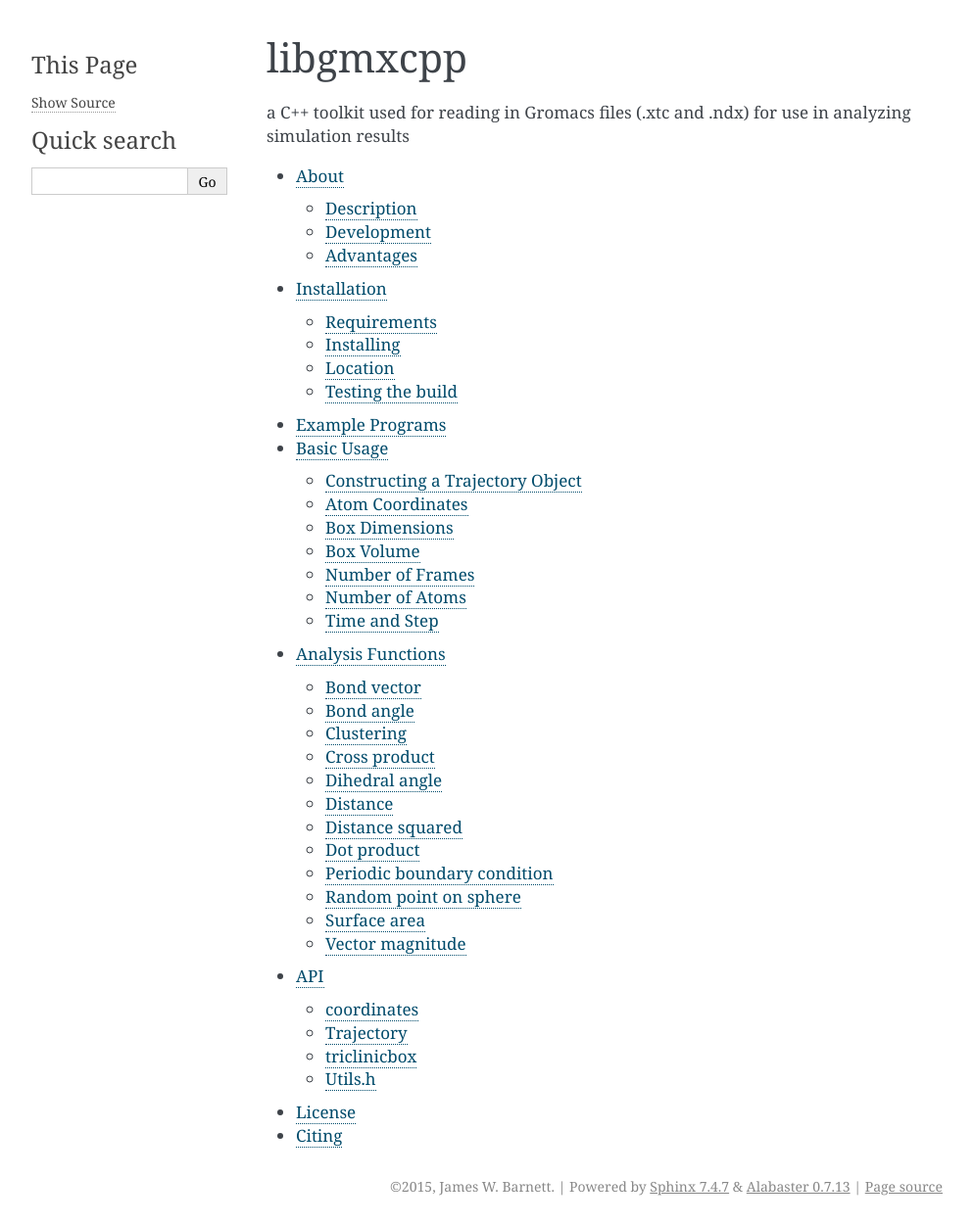
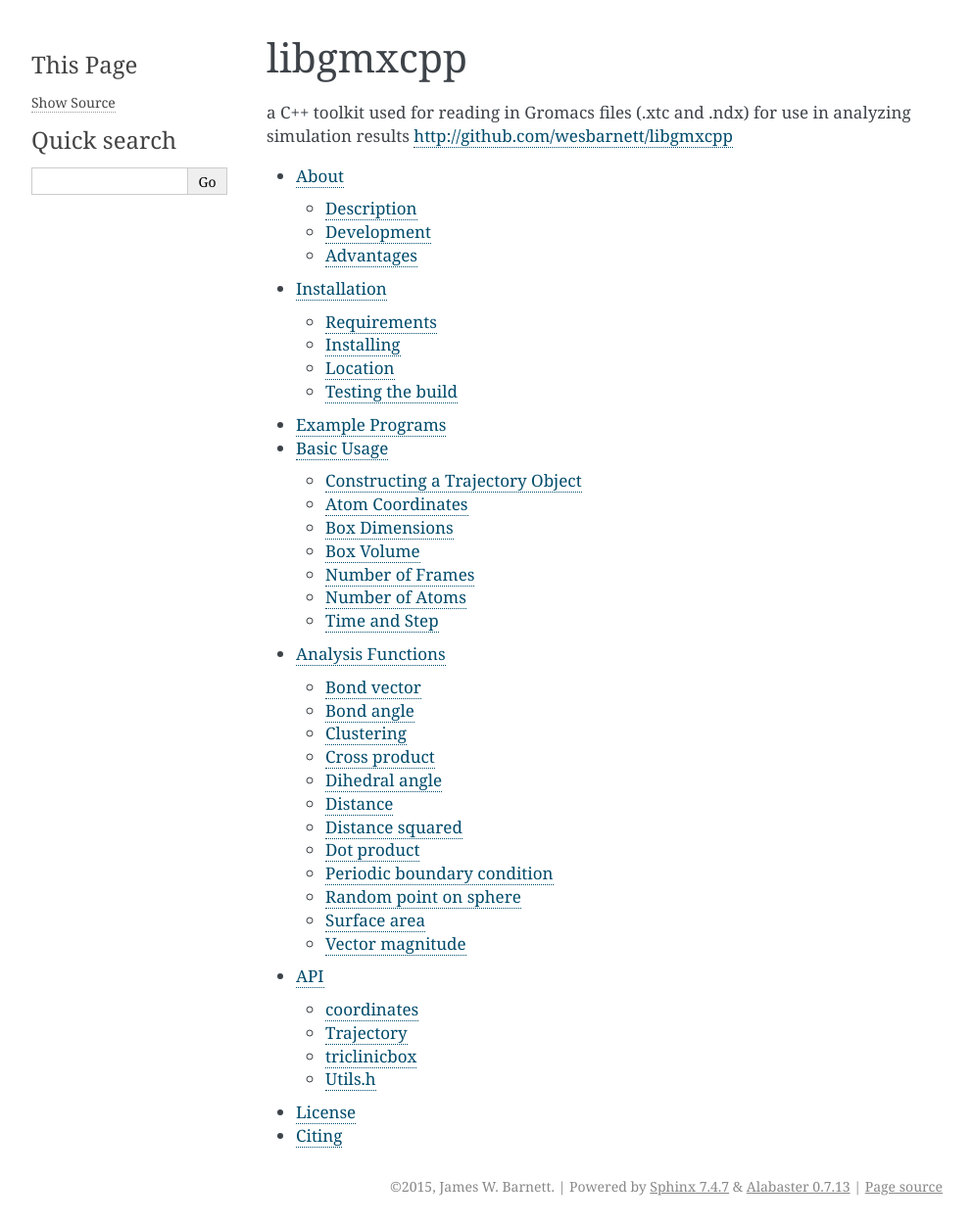
Before and after one commit to wesbarnett/libgmxcpp, a Sphinx documentation site: the page built from docs/index.rst, in a window 1280 px wide. Shown: the whole page at 98% size, without its empty margins (148-1141 px from the left). Built offline with Sphinx 7.4.7, drawn with Linux system fonts in a browser that asks for light colours; some of the changed lines change nothing that is shown.

Commit message:
update with link

```diff
--- a/docs/index.rst
+++ b/docs/index.rst
@@ -7,7 +7,7 @@
 =========
 
 a C++ toolkit used for reading in Gromacs files (.xtc and .ndx) for
-use in analyzing simulation results
+use in analyzing simulation results http://github.com/wesbarnett/libgmxcpp
 
 .. toctree::
 
```
